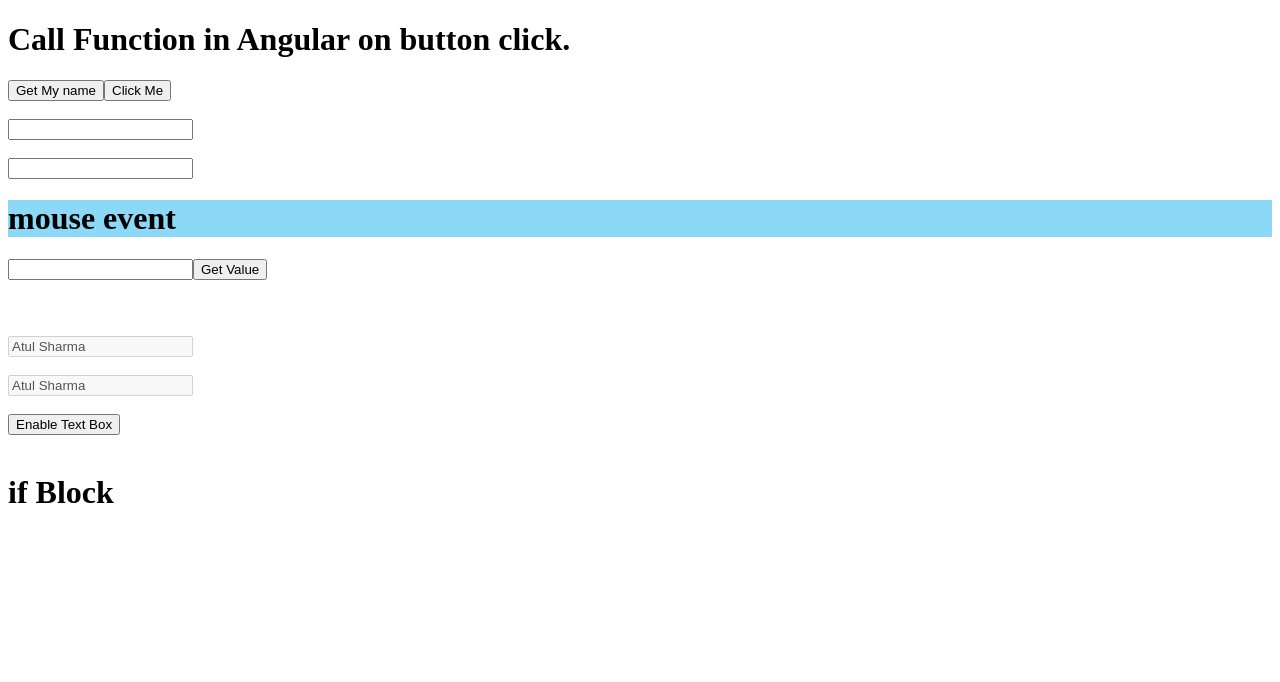
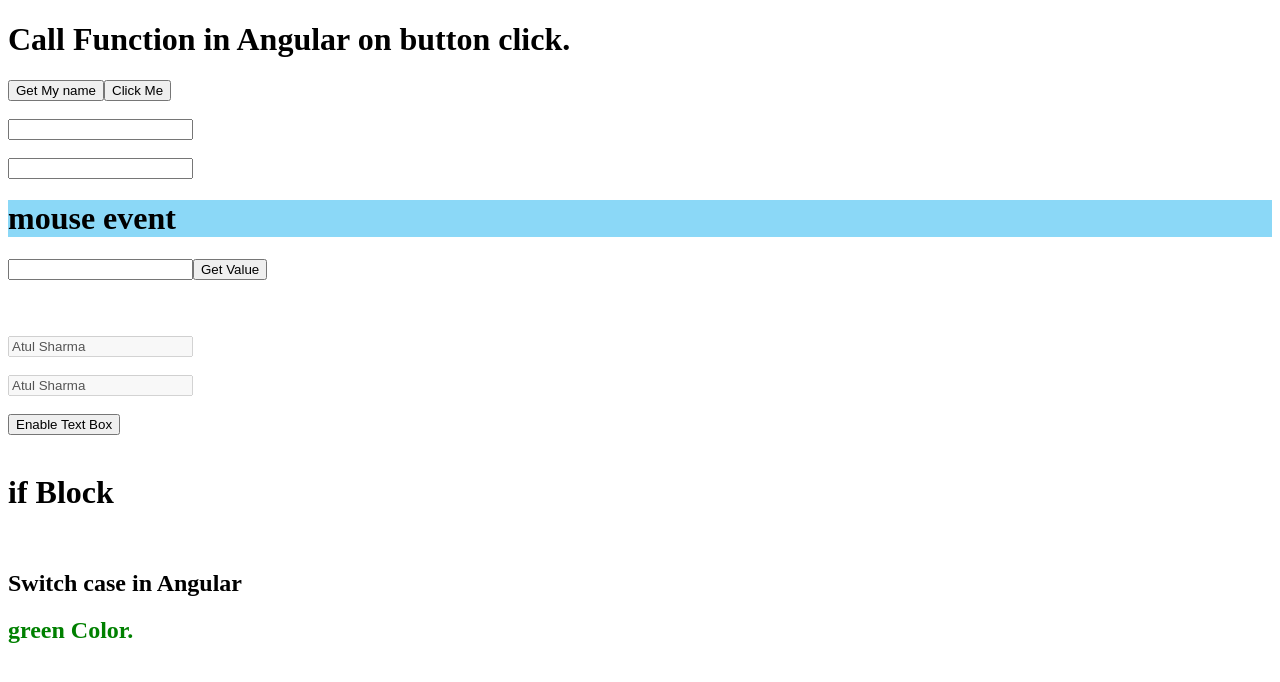
Before and after one commit to Atul1305/Angular-Demo, an Angular app: page / in a window 1280 px wide. Shown: the top 682 px of the page. Built offline with nearby package versions, Linux system fonts and the light colour scheme.

Commit message:
Angular 10 tutorial #13 Switch Case. (link in reference of README).

```diff
--- a/src/app/app.component.html
+++ b/src/app/app.component.html
@@ -32,3 +32,23 @@
 <ng-template #elseBlock>
   <h1>else block</h1>
 </ng-template>
+<br>
+
+<h2>Switch case in Angular</h2>
+<div [ngSwitch]="color">
+  <h2 style="color: red;" *ngSwitchCase="'red'">
+    Red Color.
+  </h2>
+  <h2 style="color: green;" *ngSwitchCase="'green'">
+    green Color.
+  </h2>
+  <h2 style="color: blue;" *ngSwitchCase="'blue'">
+    blue Color.
+  </h2>
+  <h2 style="color: yellow;" *ngSwitchCase="'yellow'">
+    yellow Color.
+  </h2>
+  <h2 style="color: grey;" *ngSwitchDefault>
+    Default Color.
+  </h2>
+</div>
--- a/src/app/app.component.ts
+++ b/src/app/app.component.ts
@@ -11,6 +11,7 @@ export class AppComponent {
   currentVal  = '';
   diabledBox = true;
   show = true;
+  color = "green";
 
   getName(name: any){
     alert(name)
@@ -29,5 +30,4 @@ export class AppComponent {
     this.diabledBox = false;
   }
 
-
 }
```
